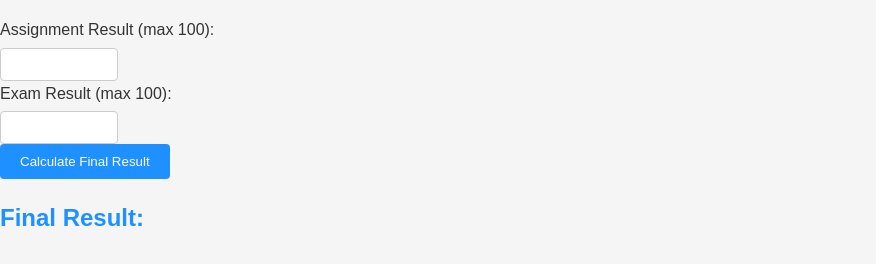
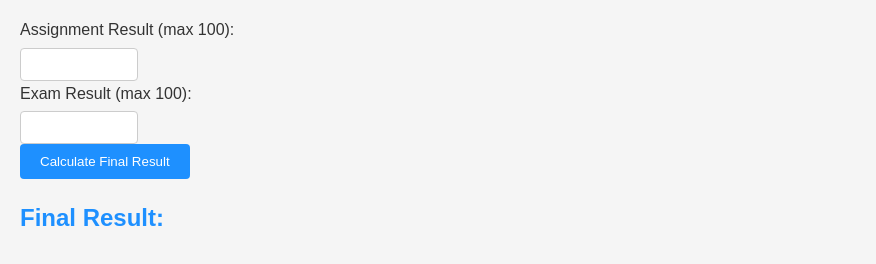
Before and after one commit to asz4a/cal, a plain HTML site: page index.html in a window 1280 px wide. Shown: the part 74-338 px from the top of the page, without its empty margins (0-876 px from the left). Drawn offline with Linux system fonts and the light colour scheme.

Commit message:
Update index.html

```diff
--- a/index.html
+++ b/index.html
@@ -8,7 +8,8 @@
             line-height: 1.6;
             background-color: #f5f5f5;
             color: #333;
-            margin: 0;
+            margin-left: 20px; /* Add left margin */
+            margin-right: 20px; /* Add right margin */
             padding: 0;
         }
 
```
